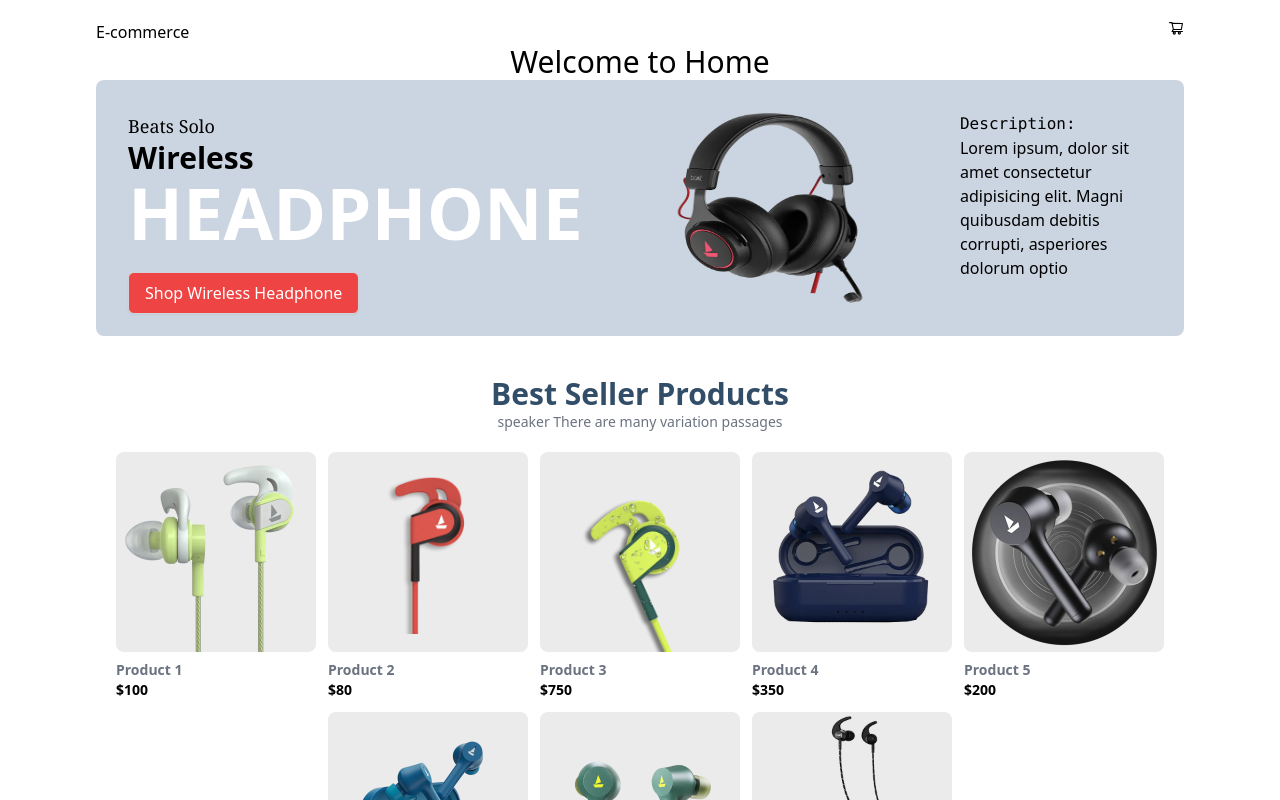
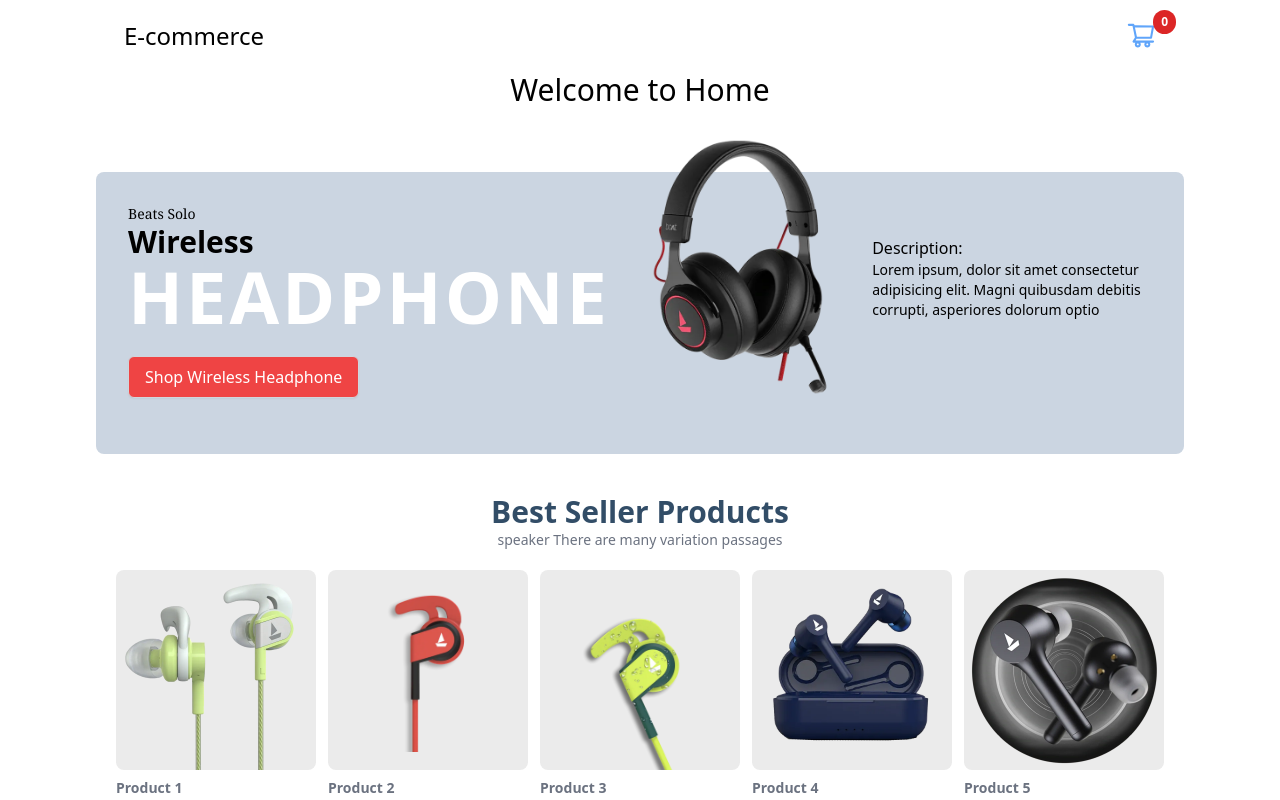
Before and after one commit to mdmahinpro/e-commerce, a Next.js app: page / in a window 1280 px wide. Shown: the top 800 px of the page. Built offline with nearby package versions, Linux system fonts and the light colour scheme.

Commit message:
refactor[Hero Banner and Navbar]

```diff
--- a/components/general/Navbar.jsx
+++ b/components/general/Navbar.jsx
@@ -3,9 +3,12 @@
 
 function Navbar() {
   return (
-    <div className="mx-auto justify-between flex">
+    <div className="text-2xl flex justify-between my-5 mx-7">
       <span>E-commerce</span>
-      <span>
+      <span className="text-3xl text-blue-400 relative">
+        <span className="text-white font-extrabold text-xs absolute right-[-20px] px-2 py-1 bg-red-600 rounded-full top-[-10px]">
+          0
+        </span>
         <AiOutlineShoppingCart />
       </span>
     </div>
--- a/components/home-page-UI/HeroBanner.jsx
+++ b/components/home-page-UI/HeroBanner.jsx
@@ -1,15 +1,14 @@
-import Image from "next/image";
+/* eslint-disable @next/next/no-img-element */
 import React from "react";
-import HeadphoneBan from "../../public/assets/headphones_a_1.webp";
 import Button from "../general/Button";
 
 function HeroBanner() {
   return (
-    <div className="flex justify-between bg-slate-300 h-64 rounded-lg py-8 px-8">
-      <div>
-        <h4 className=" font-serif text-lg">Beats Solo</h4>
+    <div className="mt-16 md:flex justify-center md:justify-between bg-slate-300 rounded-lg p-8">
+      <div className="flex flex-col items-center md:items-start">
+        <h4 className="text-sm font-serif">Beats Solo</h4>
         <h3 className="text-3xl font-bold  text-black">Wireless</h3>
-        <h1 className="text-7xl font-extrabold uppercase text-white">
+        <h1 className="text-4xl md:text-7xl font-extrabold uppercase text-white tracking-[3px] leading-10">
           Headphone
         </h1>
         <div>
@@ -19,14 +18,20 @@
           />
         </div>
       </div>
-      <Image alt="Headphone IMG" src={HeadphoneBan} width={280} />
-      <span className=" w-48">
-        <p className=" font-mono">Description:</p>
-        <p className=" font-thin">
+      <div className="">
+        <img
+          src="/assets/headphones_a_1.webp"
+          alt="Headphone IMG"
+          className="w-72 h-64 md:mt-[-65px]"
+        />
+      </div>
+      <div className="md:w-[30%] md:text-right my-4 md:my-8 overflow-hidden flex flex-col items-center md:items-start">
+        <p className="font-sans text-md">Description:</p>
+        <p className="font-thin  text-center md:text-start text-sm">
           Lorem ipsum, dolor sit amet consectetur adipisicing elit. Magni
           quibusdam debitis corrupti, asperiores dolorum optio
         </p>
-      </span>
+      </div>
     </div>
   );
 }
--- a/pages/_app.js
+++ b/pages/_app.js
@@ -3,7 +3,7 @@
 function MyApp({ Component, pageProps }) {
   return (
     <div>
-      <div className="mx-24 my-5">
+      <div className="lg:mx-24 lg:my-5">
         <Component {...pageProps} />
       </div>
     </div>
```
